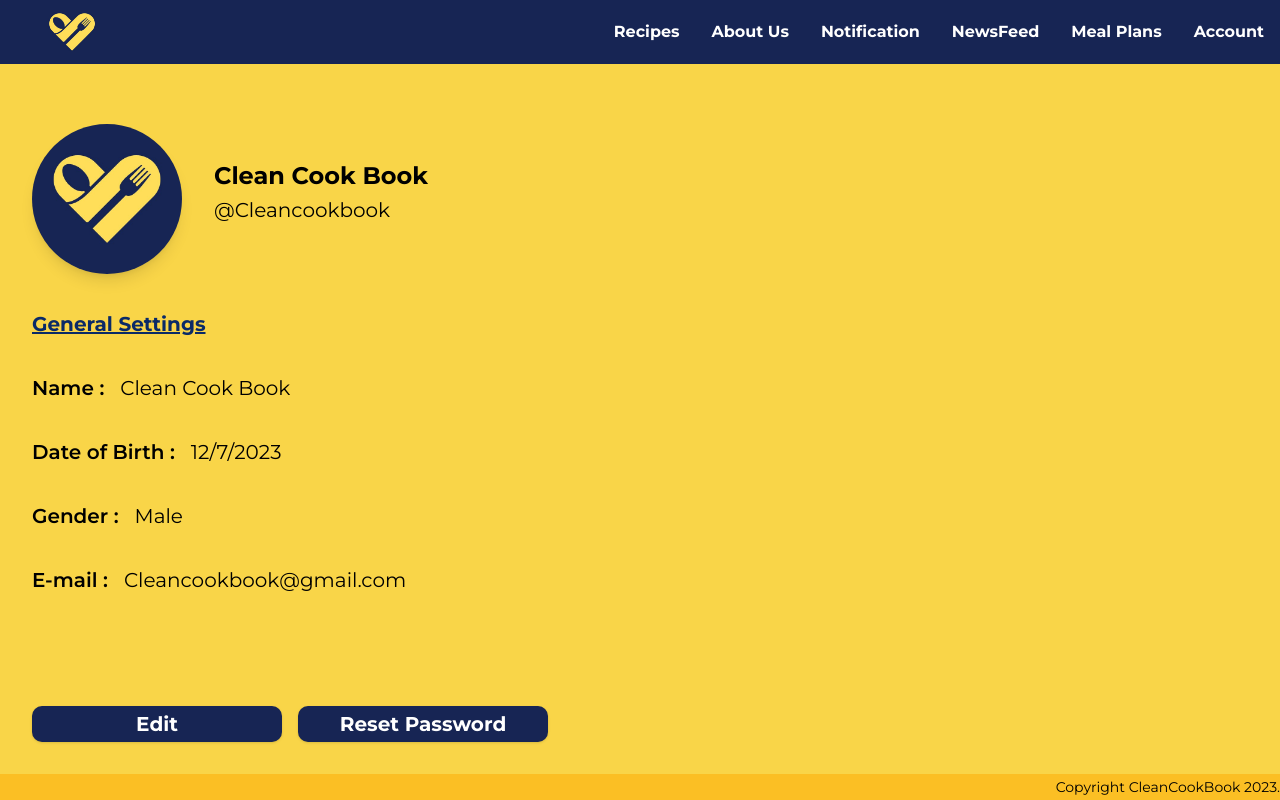
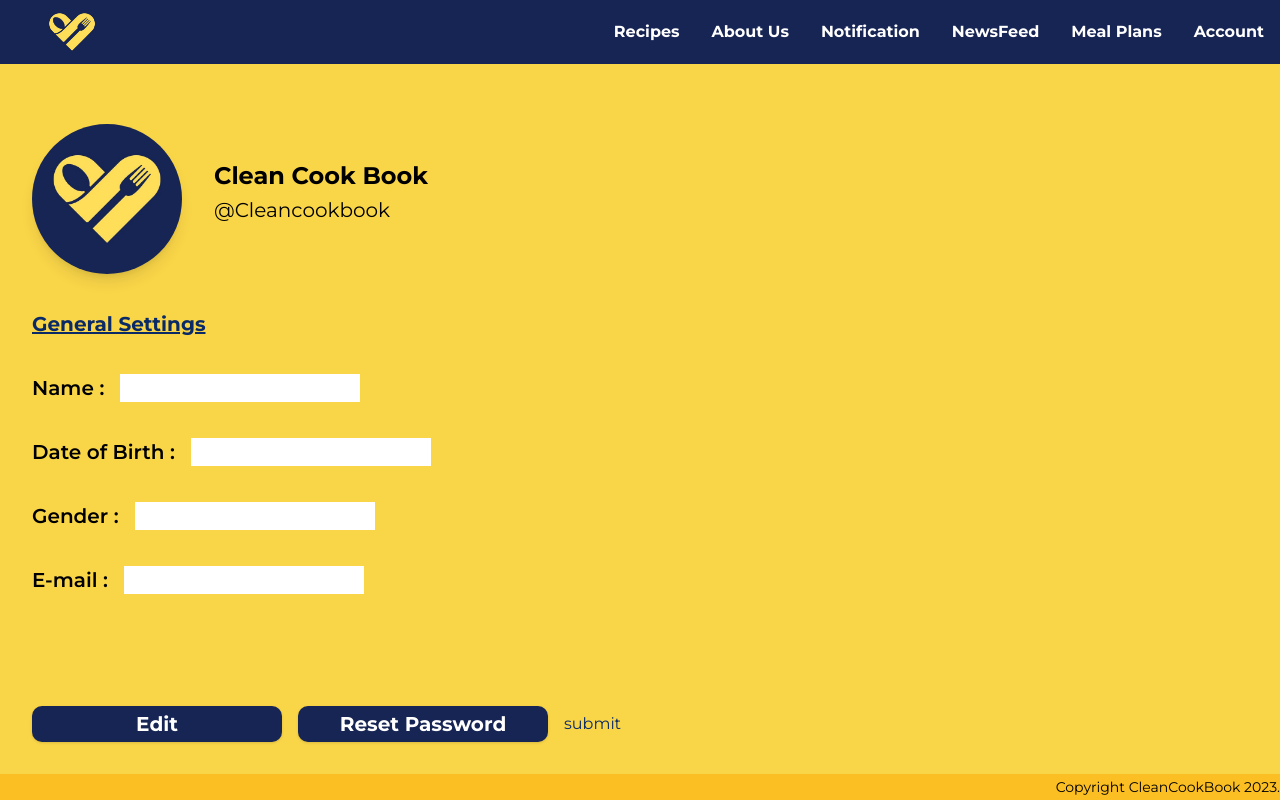
Before and after one commit to CleanCookBook/fyp-webapp, a Next.js app: page / in a window 1280 px wide. Built offline with nearby package versions, Linux system fonts and the light colour scheme.

Commit message:
:lipstick: update account page

```diff
--- a/components/Accountpage.js
+++ b/components/Accountpage.js
@@ -7,6 +7,13 @@ import Navbar from "./Navbar";
 const Accountpage = () => {
     const [isModalOpen, setIsModalOpen] = useState(false);
 
+    const [formData, setFormData] = useState({
+        name : "",
+        dob : "",
+        gender : "",
+        email : "",
+    })
+
     const openModal = () => {
         setIsModalOpen(true);
     };
@@ -14,6 +21,38 @@ const openModal = () => {
     const closeModal = () => {
         setIsModalOpen(false);
     };
+
+    const handleInput = (e) => {
+        const fieldName = e.target.name
+        const fieldValue = e.target.value
+        setFormData((prevState) => ({
+        ...prevState,
+        [fieldName]: fieldValue
+      }));
+    }
+
+    const submitForm = (e) => {
+        e.preventDefault()
+        const data = new FormData()
+        Object.entries(formData).forEach(([key, value]) => {
+            data.append(key, value);
+        })
+        fetch(formURL, {
+            method: "POST",
+            body: data,
+            headers: {
+              'accept': 'application/json',
+            },
+        }).then((response) => response.json())
+          .then((data) => {
+            setFormData({
+                name : "",
+                dob : "",
+                gender : "",
+                email : ""
+            })
+        })
+    }
 
 return (
 <div className="flex flex-col h-screen bg-[#F9D548]">
@@ -33,23 +72,24 @@ return (
         </div>
     </div>
 
+    <from method="POST" onSubmit={submitForm}>
         <div>
             <h2 className="text-xl underline font-bold left-10 mt-9">General Settings</h2>
             <div className="flex flex-row mt-9 gap-4">
-            <p className="flex flex-row text-xl text-black font-semibold">Name :</p>
-            <p className="text-xl text-black">Clean Cook Book</p>
+                <label className="flex flex-row text-xl text-black font-semibold">Name :</label>
+                <input className="text-xl text-black" type="text" name="name" onChange={handleInput} value={formData.name} />
             </div>
             <div className="flex flex-row mt-9 gap-4">
-            <p className="flex flex-row text-xl text-black font-semibold">Date of Birth :</p>
-            <p className="text-xl text-black">12/7/2023</p>
+                <label className="flex flex-row text-xl text-black font-semibold">Date of Birth :</label>
+                <input className="text-xl text-black" type="text" name="dob" onChange={handleInput} value={formData.dob} />
             </div>
             <div className="flex flex-row mt-9 gap-4">
-            <p className="flex flex-row text-xl text-black font-semibold">Gender :</p>
-            <p className="text-xl text-black">Male</p>
+                <label className="flex flex-row text-xl text-black font-semibold">Gender :</label>
+                <input className="text-xl text-black" type="text" name="gender" onChange={handleInput} value={formData.gender} />
             </div>
             <div className="flex flex-row mt-9 gap-4">
-            <p className="flex flex-row text-xl text-black font-semibold">E-mail :</p>
-            <p className="text-xl text-black">Cleancookbook@gmail.com</p>
+                <label className="flex flex-row text-xl text-black font-semibold">E-mail :</label>
+                <input className="text-xl text-black" type="text" name="email" onChange={handleInput} value={formData.email} />
             </div>
             <div className="flex flex-row mt-28 gap-4">
                 <button className="w-[250px] h-9 bg-blue-950 hover:bg-[#154083] text-white font-bold text-xl rounded-[10px] shadow">
@@ -59,10 +99,14 @@ return (
                 <button className="w-[250px] h-9 bg-blue-950 hover:bg-[#154083] text-white font-bold text-xl rounded-[10px] shadow">
                     <a href="#">Reset Password</a>
                 </button>
+
+                <button type="submit">
+                    submit
+                </button>
             </div>
+        </div>
+    </from>
 
-
-    </div>
     </div>
     <Footer />
         {isModalOpen && <Modal onClose={closeModal} />}
```
Lines whose indentation alone changed are shown as unchanged.
